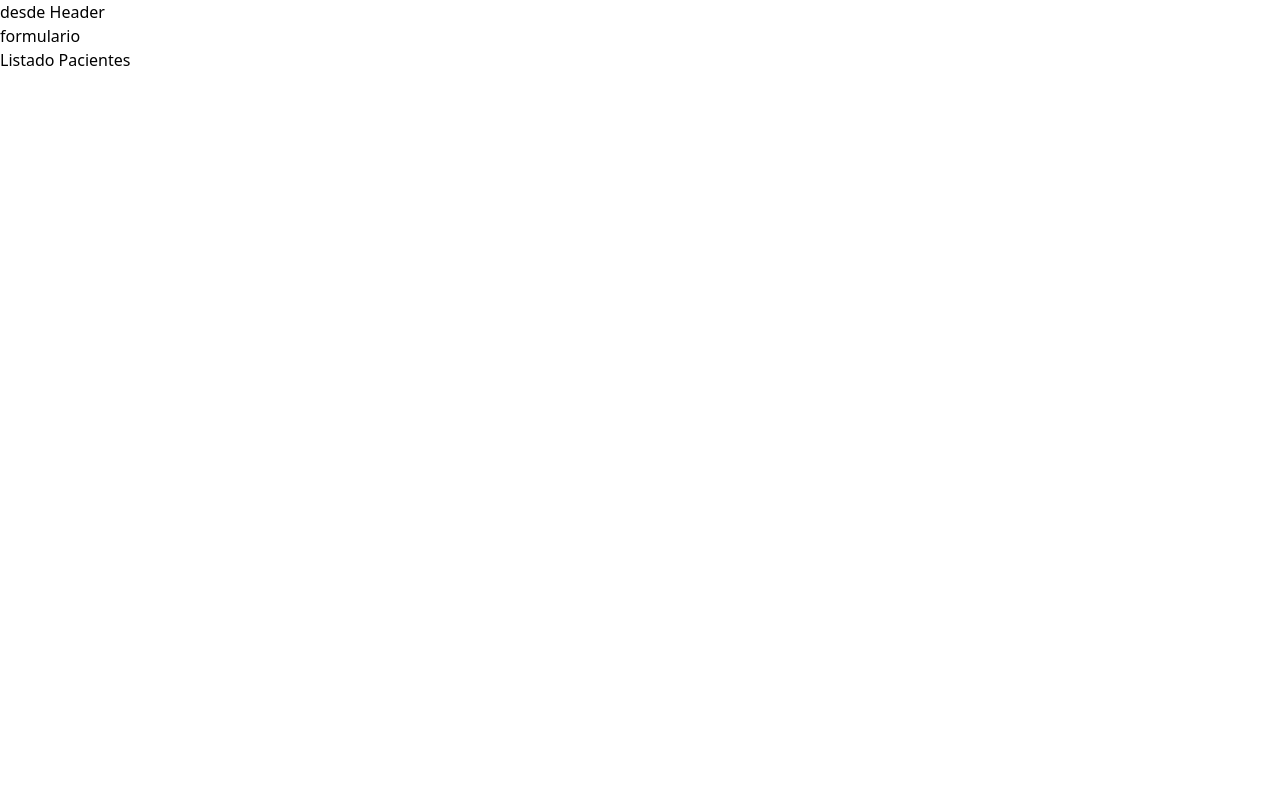
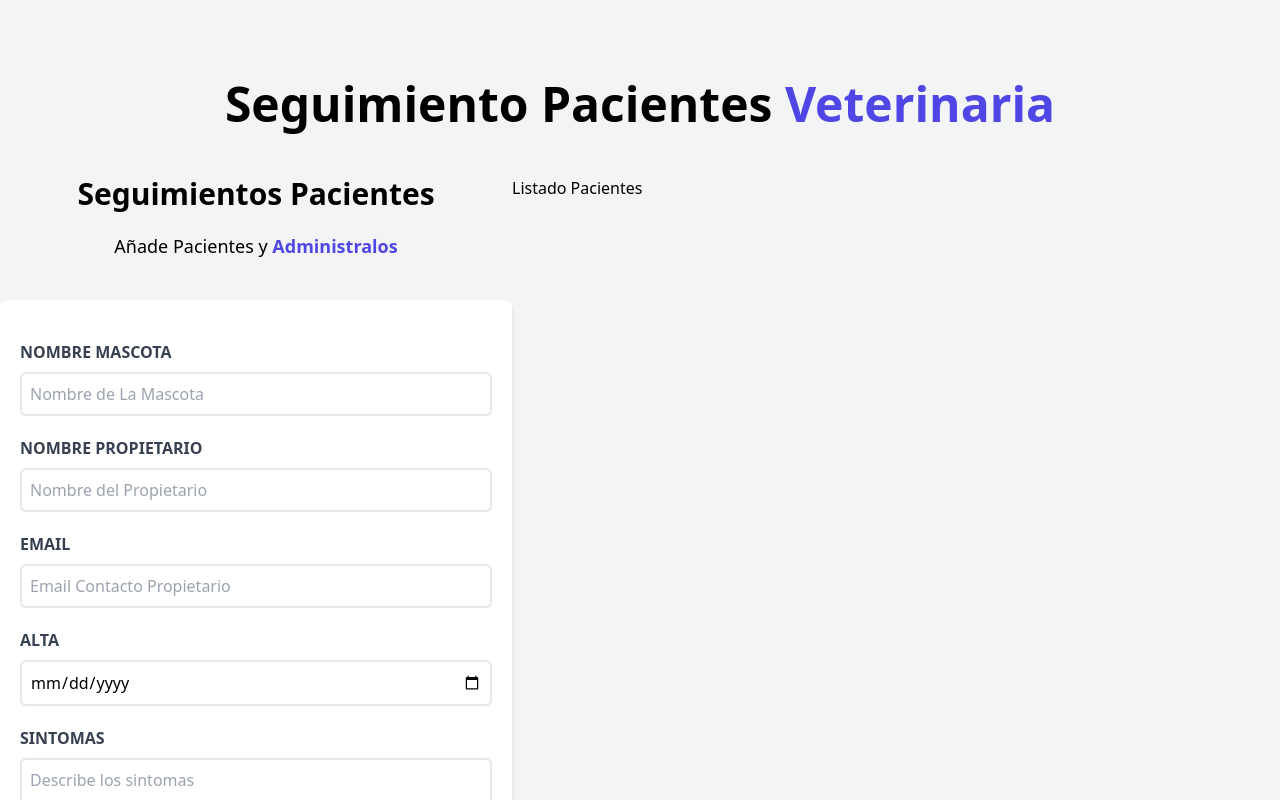
Before and after one commit to framirez91/citas-react, a React (Vite) app: page / in a window 1280 px wide. Shown: the top 800 px of the page. Built offline with nearby package versions, Linux system fonts and the light colour scheme.

Commit message:
creacion de formulario y configuracion de tailwind

```diff
--- a/index.html
+++ b/index.html
@@ -6,7 +6,7 @@
     <meta name="viewport" content="width=device-width, initial-scale=1.0" />
     <title>Citas React</title>
   </head>
-  <body>
+  <body class="bg-gray-100">
     <div id="root"></div>
     <script type="module" src="/src/main.jsx"></script>
   </body>
--- a/src/App.jsx
+++ b/src/App.jsx
@@ -6,11 +6,13 @@
 
   return (
 
-    <>
-       <Header />
-       <Formulario />
-       <ListadoPacientes/>
-    </>
+    <div className="container mx-auto mt-20">
+      <Header />
+      <div className="mt-12 md:flex">
+        <Formulario />
+        <ListadoPacientes />
+      </div>
+    </div>
   )
 }
 
--- a/src/components/Formulario.jsx
+++ b/src/components/Formulario.jsx
@@ -2,9 +2,78 @@
 
 const Formulario = () => {
   return (
-       <div>
-         <h2>formulario</h2>
-      </div>
+    <div className="md:w-1/2 lg:w-2/5">
+      <h2 className="font-black text-3xl text-center">Seguimientos Pacientes</h2>
+      <p className="text-lg mt-5 text-center mb-10">
+        Añade Pacientes y {" "}
+        <span className="text-indigo-600 font-bold ">Administralos</span>
+      </p>
+      <form className="bg-white shadow-md rounded-lg py-10 px-5 mb-10">
+        <div className="mb-5">
+          <label htmlFor="mascota" className="block font-bold uppercase text-gray-700">
+            Nombre Mascota
+          </label>
+
+          <input
+            id="mascota"
+            type="text"
+            placeholder="Nombre de La Mascota"
+            className="border-2 w-full p-2 mt-2 placeholder-gray-400 rounded-md"
+          />
+        </div>
+        <div className="mb-5">
+          <label htmlFor="propietario" className="block font-bold uppercase text-gray-700">
+            Nombre Propietario
+          </label>
+
+          <input
+            id="propietario"
+            type="text"
+            placeholder="Nombre del Propietario"
+            className="border-2 w-full p-2 mt-2 placeholder-gray-400 rounded-md"
+          />
+        </div>
+        <div className="mb-5">
+          <label htmlFor="email" className="block font-bold uppercase text-gray-700">
+            Email
+          </label>
+
+          <input
+            id="email"
+            type="email"
+            placeholder="Email Contacto Propietario"
+            className="border-2 w-full p-2 mt-2 placeholder-gray-400 rounded-md"
+          />
+        </div>
+        <div className="mb-5">
+          <label htmlFor="alta" className="block font-bold uppercase text-gray-700">
+            Alta
+          </label>
+
+          <input
+            id="alta"
+            type="date"
+            className="border-2 w-full p-2 mt-2 placeholder-gray-400 rounded-md"
+          />
+        </div>
+        <div className="mb-5">
+          <label htmlFor="sintomas" className="block font-bold uppercase text-gray-700">
+            Sintomas
+          </label>
+
+          <textarea
+          id="sintomas"
+          className="border-2 w-full p-2 mt-2 placeholder-gray-400 rounded-md"
+          placeholder="Describe los sintomas"/>
+
+        </div>
+        <input type="submit"
+        className="bg-indigo-600 w-full p-3 text-white uppercase font-bold
+        hover:bg-indigo-700 cursor-pointer transition-colors"
+        value="Agregar Paciente" />
+
+      </form>
+    </div>
   )
 }
 
--- a/src/components/Header.jsx
+++ b/src/components/Header.jsx
@@ -1,8 +1,10 @@
-const Header= ()=>{
-return(
+const Header = () => {
+  return (
 
-   <h1>desde Header</h1>
+    <h1 className="font-black text-5xl text-center md:w-2/3 mx-auto">
+      Seguimiento Pacientes {""}
+      <span className="text-indigo-600">Veterinaria</span></h1>
 
- )
+  )
 }
 export default Header
--- a/src/components/ListadoPacientes.jsx
+++ b/src/components/ListadoPacientes.jsx
@@ -1,7 +1,7 @@
 
 const ListadoPacientes = () => {
     return (
-        <div>
+        <div className="md:w-1/2 lg:w-3/5">
             <h2>Listado Pacientes</h2>
         </div>
     )
--- a/tailwind.config.js
+++ b/tailwind.config.js
@@ -1,6 +1,7 @@
 module.exports = {
-  purge: ["./index.html", "./src/**/*.{jxs}"],
-  content: [],
+  content: [
+   "./index.html",
+   "./src/**/*.jsx"],
   theme: {
     extend: {},
   },
```
